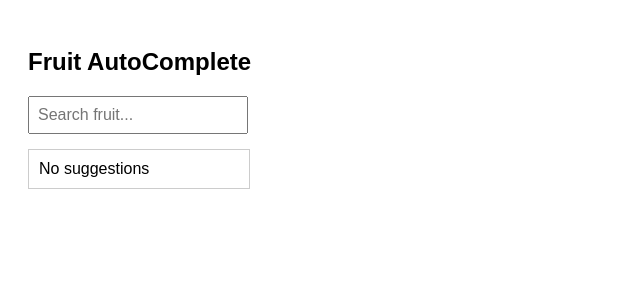
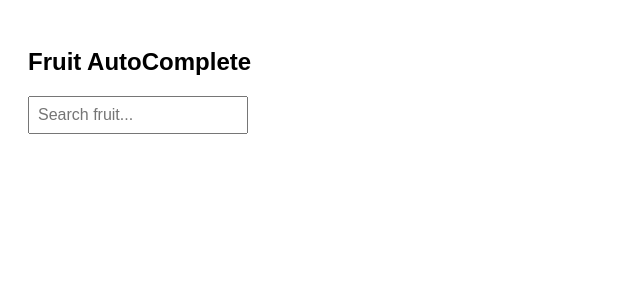
Before and after one commit to acciojob/auto-complete-Gokleshchaudhary, a React app: page / in a window 1280 px wide. Shown: the top 300 px of the page, without its empty margins (0-640 px from the left). Built offline with nearby package versions, Linux system fonts and the light colour scheme.

Commit message:
Update App.js

```diff
--- a/src/components/App.js
+++ b/src/components/App.js
@@ -12,7 +12,6 @@ function AutoComplete() {
     const timeoutId = setTimeout(() => {
       if (input.trim() === "") {
         setSuggestions([]);
-        setLoading(false);
         return;
       }
 
@@ -24,9 +23,9 @@ function AutoComplete() {
 
       setSuggestions(filtered);
       setLoading(false);
-    }, 300); // simulate async delay
+    }, 300);
 
-    return () => clearTimeout(timeoutId); // cleanup for debounce
+    return () => clearTimeout(timeoutId);
   }, [input]);
 
   return (
@@ -44,20 +43,12 @@ function AutoComplete() {
 
       {loading && <div>Loading...</div>}
 
-      <ul
-        style={{
-          border: "1px solid #ccc",
-          padding: "10px",
-          marginTop: "5px",
-          width: "200px",
-          listStyleType: "none"
-        }}
-      >
-        {suggestions.length === 0 ? (
-          <li>No suggestions</li>
+      <ul className="suggestions">
+        {input.trim() !== "" && suggestions.length === 0 ? (
+          <li className="no-results">No suggestions</li>
         ) : (
           suggestions.map((item, index) => (
-            <li key={index} style={{ padding: "5px 0" }}>
+            <li key={index} className="suggestion-item">
               {item}
             </li>
           ))
```
